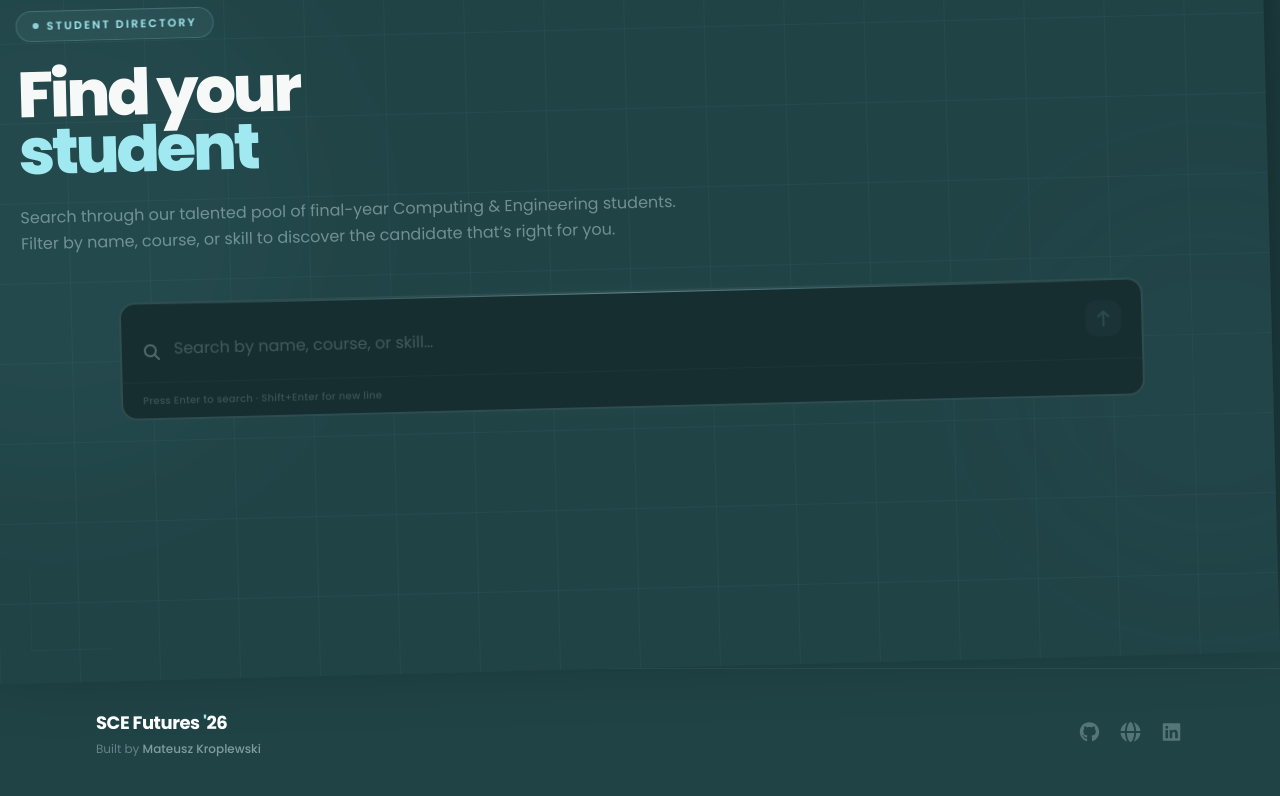
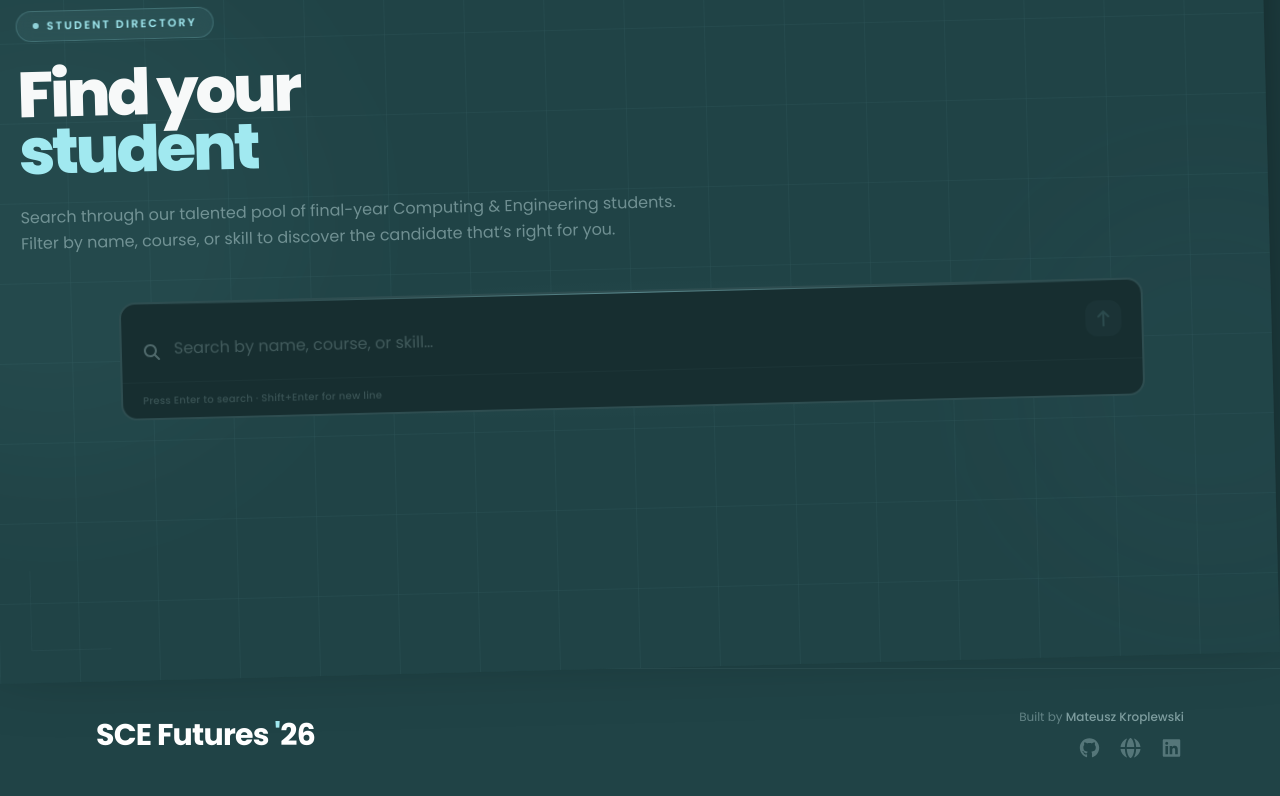
Before and after one commit to Kroplewski-M/student_showcase, a Next.js app in the folder frontend/: page / in a window 1280 px wide. Shown: the part 2788-3584 px from the top of the page. Built offline with nearby package versions, Linux system fonts and the light colour scheme; no server answers.

Commit message:
footer changes

```diff
--- a/frontend/app/components/Footer.tsx
+++ b/frontend/app/components/Footer.tsx
@@ -6,18 +6,20 @@ import LogoWritten from "./LogoWritten";
 
 export default function Footer() {
   return (
-    <footer className="relative z-10 border-t border-third/30 ">
+    <footer className="relative z-10 border-t border-third/30">
       <div className="mx-auto max-w-6xl px-4 py-10 sm:px-8">
-        <div className="flex flex-col items-center gap-6 sm:flex-row sm:justify-between">
-          {/* Logo + credit */}
-          <div className="text-center sm:text-left">
+        <div className="flex flex-col items-center gap-6 sm:flex-row sm:items-center sm:justify-between">
+          {/* Logo - left */}
           <Link
             href="/"
-              className="text-lg font-extrabold tracking-tight text-light"
+            className="text-3xl font-extrabold tracking-tight text-light"
           >
             <LogoWritten />
           </Link>
-            <p className="mt-1 text-xs text-support/50">
+
+          {/* Right side: credit + socials stacked */}
+          <div className="flex flex-col items-center gap-3 sm:items-end">
+            <p className="text-xs text-support/50">
               Built by{" "}
               <a
                 href="https://www.mateusz-k.dev/"
@@ -28,9 +30,7 @@ export default function Footer() {
                 Mateusz Kroplewski
               </a>
             </p>
-          </div>
 
-          {/* Socials */}
             <div className="flex items-center gap-4">
               <a
                 href="https://github.com/Kroplewski-M"
@@ -62,6 +62,7 @@ export default function Footer() {
             </div>
           </div>
         </div>
+      </div>
     </footer>
   );
 }
```
Lines whose indentation alone changed are shown as unchanged.
